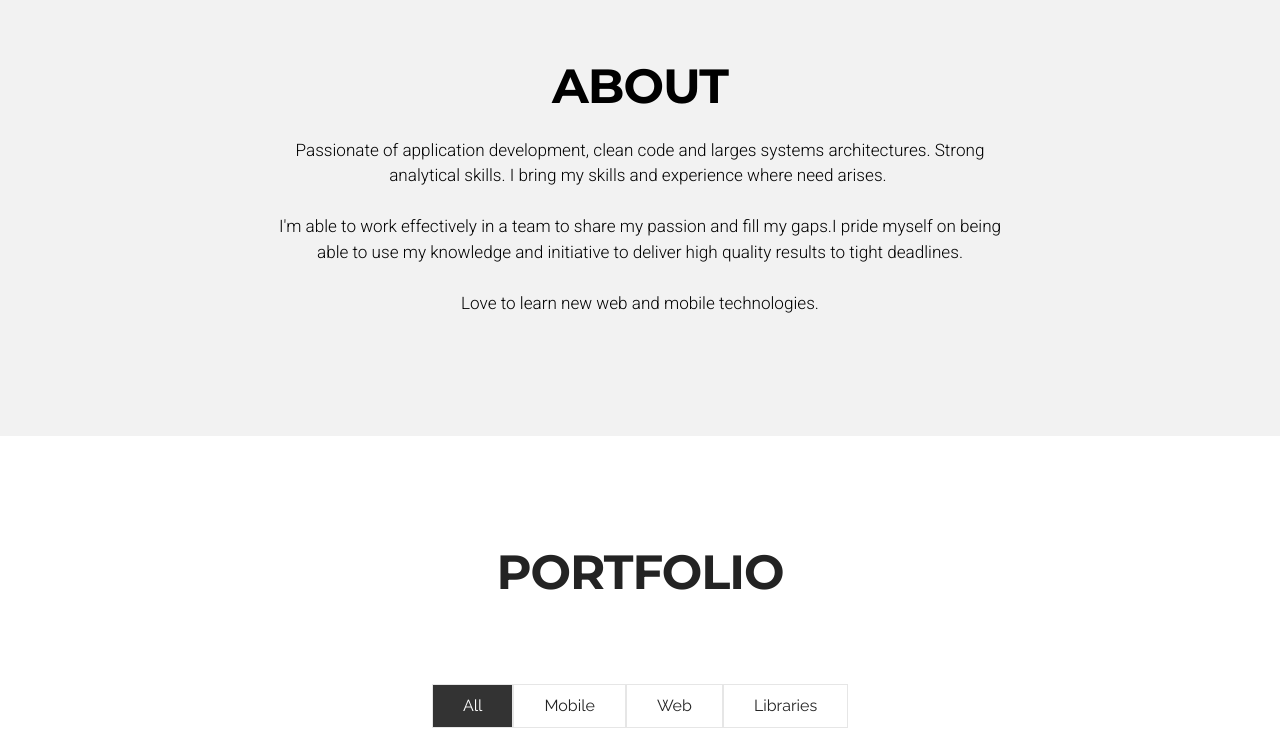
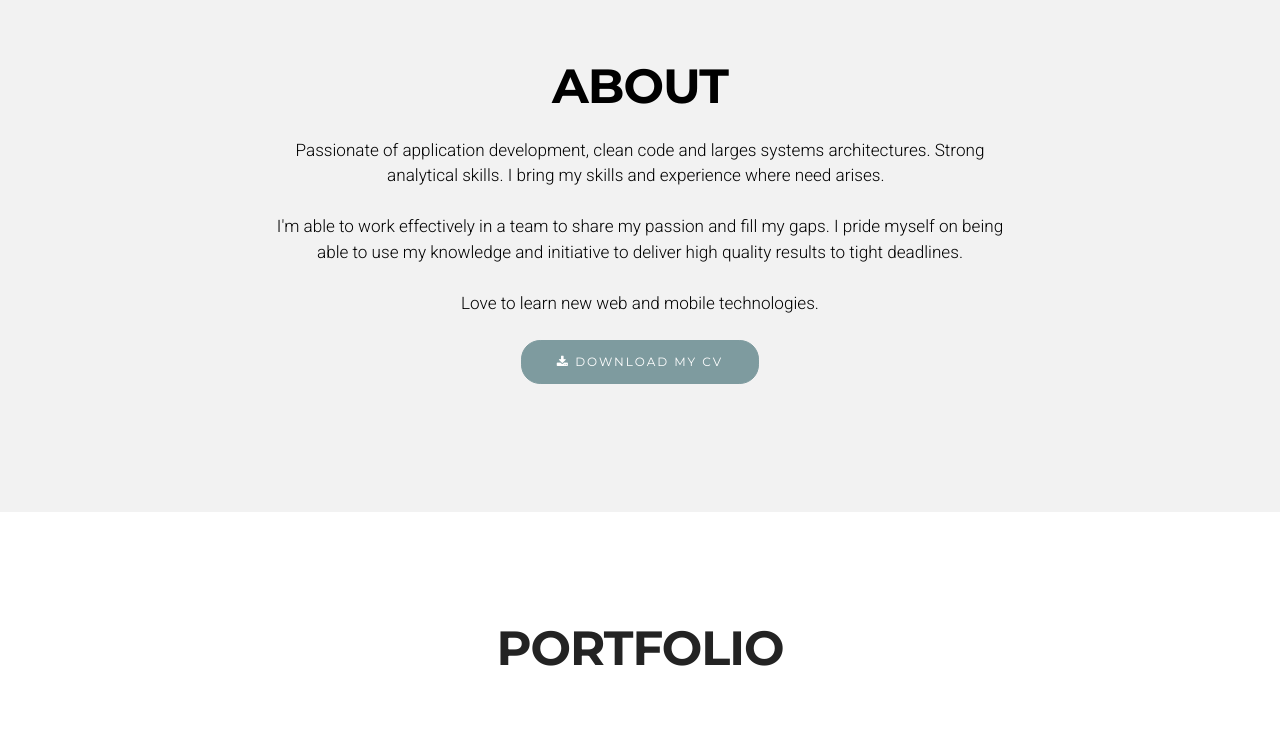
Before and after one commit to valdesekamdem/valdesekamdem.github.io, a plain HTML site: page index.html in a window 1280 px wide. Shown: the part 860-1615 px from the top of the page. Drawn offline with nearby package versions, Linux system fonts and the light colour scheme; files whose address does not match are found by name.

Commit message:
Add CV downloading

```diff
--- a/index.html
+++ b/index.html
@@ -91,8 +91,15 @@
         <div class="row">
             <div class="col-md-8 col-md-offset-2 text-xs-center">
                 <h3 class="mbr-section-title display-2">ABOUT</h3>
-                <div class="lead"><p><span style="font-size: 1.07rem; line-height: 1.5;">Passionate of application development, clean code and larges systems architectures. Strong analytical skills. I bring my skills and experience where need arises.&nbsp;</span></p><p>I'm able to work effectively in a team to share my passion and fill my gaps.I pride myself on being able to use my knowledge and initiative to deliver high quality results to tight deadlines.</p><p>Love to learn new web and mobile technologies.</p></div>
-
+                <div class="lead"><p><span style="font-size: 1.07rem; line-height: 1.5;">
+                  Passionate of application development, clean code and larges systems architectures.
+                  Strong analytical skills. I bring my skills and experience where need arises.
+                  &nbsp;</span></p><p>I'm able to work effectively in a team to share my passion and fill my gaps.
+                    I pride myself on being able to use my knowledge and initiative to deliver high quality
+                    results to tight deadlines.</p><p>Love to learn new web and mobile technologies.</p>
+                </div>
+                <br>
+                <a class="btn btn-info" href="files/cv_de_kkv_2016_11_16.pdf" target="_blanck"><i class="fa fa-download"></i> DOWNLOAD MY CV</a>
             </div>
         </div>
     </div>
```
Also changed, not shown: 1 other file.
